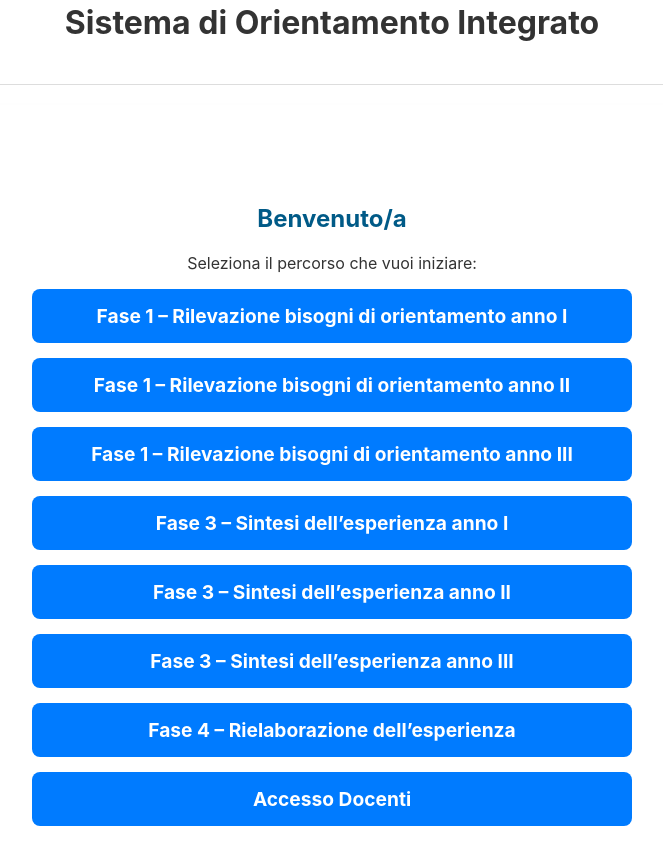
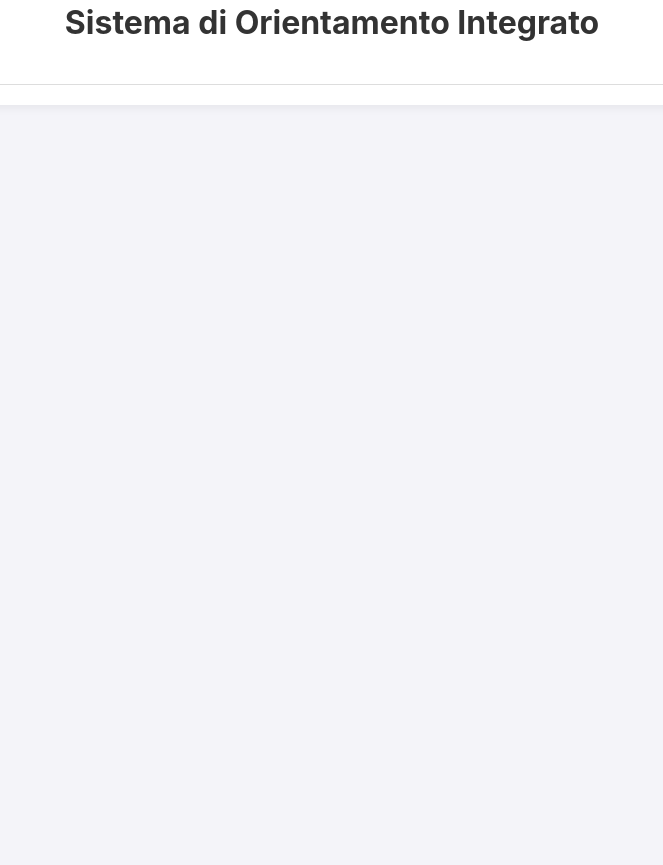
Before and after one commit to mcaputo24/digitalizzazione-soi, a website: page index.html in a window 1280 px wide. Shown: the part 1206-2071 px from the top of the page, without its empty margins (308-971 px from the left). After the commit the page ends 1331 px from the top, so only its background shows below. Drawn offline with nearby package versions, Linux system fonts and the light colour scheme; no server answers.

Commit message:
Add files via upload

```diff
--- a/index.html
+++ b/index.html
@@ -51,23 +51,7 @@
         <h1>Sistema di Orientamento Integrato</h1>
     </header>
 
-    <main>
-        <div id="home-view" class="view">
-            <div class="choice-box">
-                <h2>Benvenuto/a</h2>
-		<p>Seleziona il percorso che vuoi iniziare:</p>
-		<a href="#/studente/fase1-anno1" class="choice-button">Fase 1 – Rilevazione bisogni di orientamento anno I</a>
-		<a href="#/studente/fase1-anno2" class="choice-button">Fase 1 – Rilevazione bisogni di orientamento anno II</a>
-		<a href="#/studente/fase1-anno3" class="choice-button">Fase 1 – Rilevazione bisogni di orientamento anno III</a>
-		<a href="#/studente/fase3-anno1" class="choice-button">Fase 3 – Sintesi dell’esperienza anno I</a>
-		<a href="#/studente/fase3-anno2" class="choice-button">Fase 3 – Sintesi dell’esperienza anno II</a>
-		<a href="#/studente/fase3-anno3" class="choice-button">Fase 3 – Sintesi dell’esperienza anno III</a>
-		<a href="#/studente/fase4" class="choice-button">Fase 4 – Rielaborazione dell’esperienza</a>
-		<a href="#/docente" class="choice-button">Accesso Docenti</a>
-            </div>
-        </div>
-
-        <div id="questionnaire-view" class="view" style="display: none;">
+            <div id="questionnaire-view" class="view" style="display: none;">
             <p class="questionnaire-subtitle">Classi I delle scuole secondarie di I grado</p>
             <form id="soi-form">
                 <fieldset>
```
